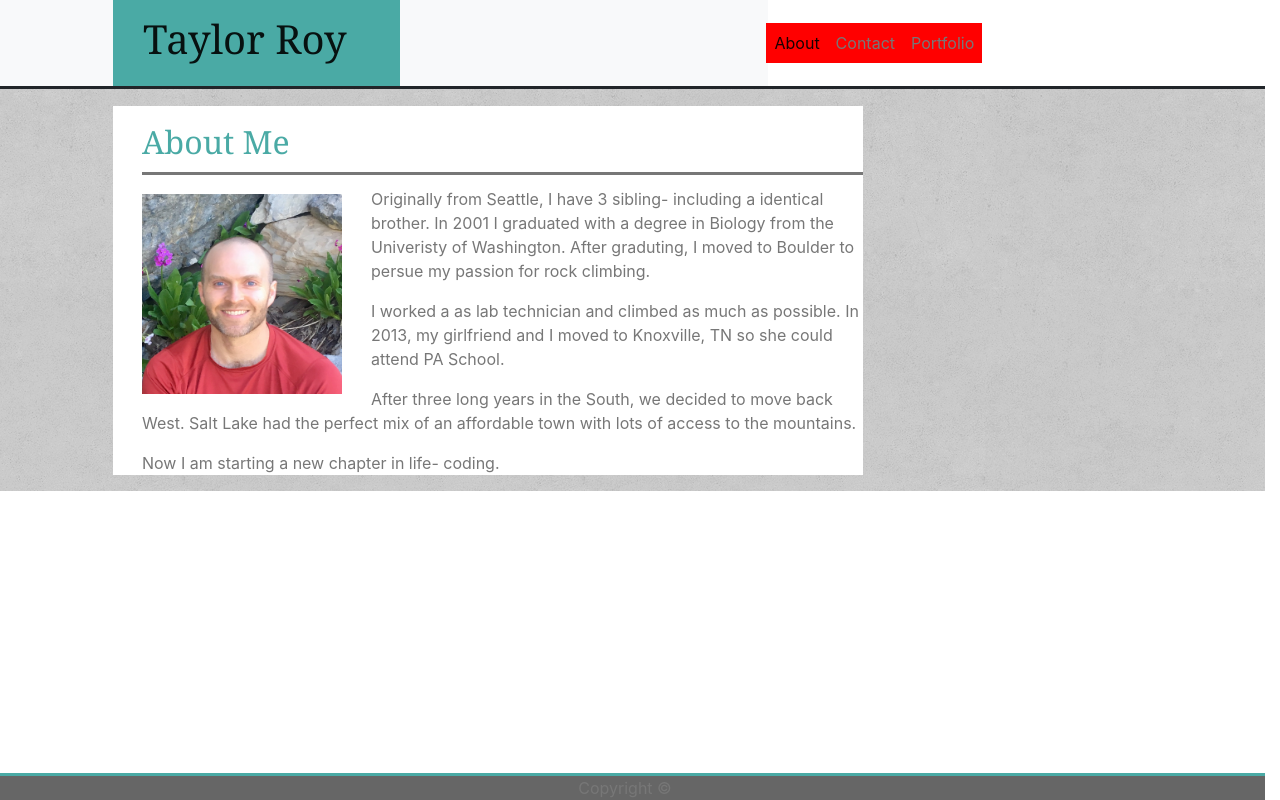
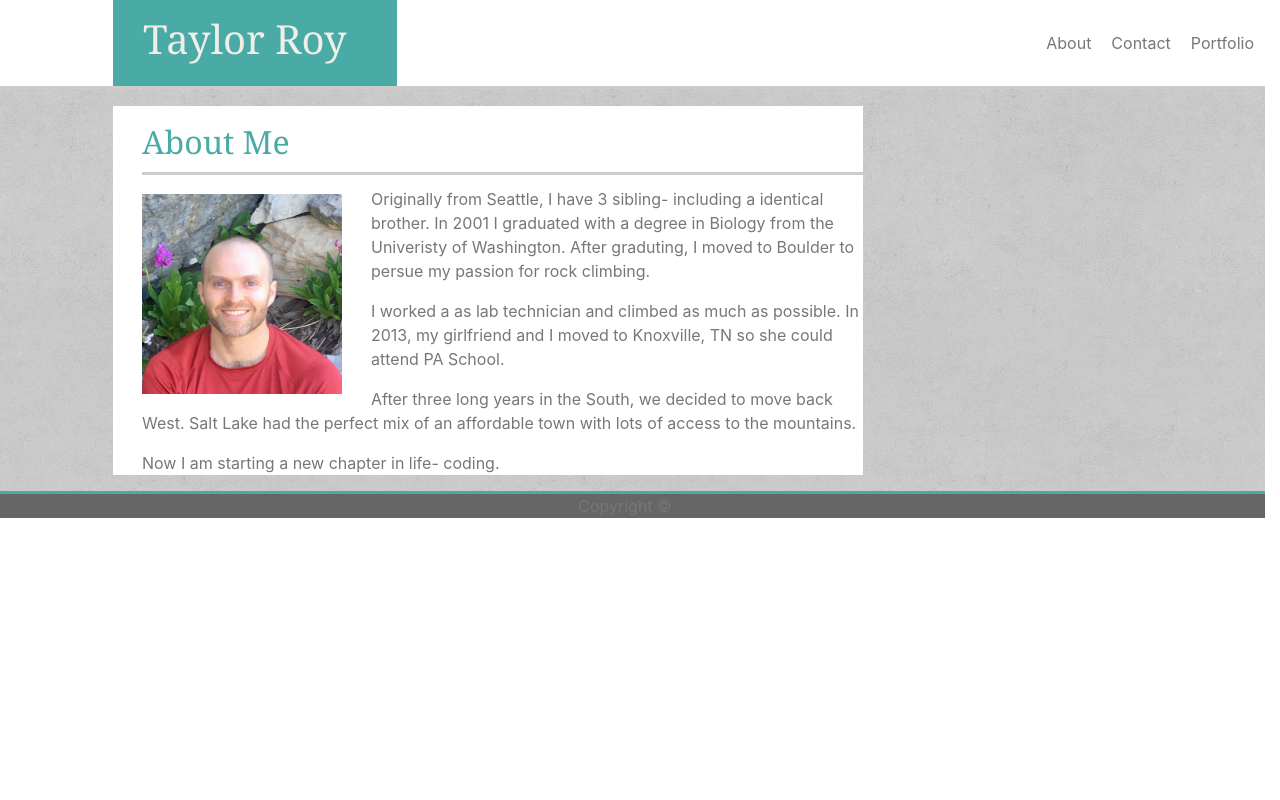
Before and after one commit to TaylorRoy/Bootstrap_Portfolio, a plain HTML site: page index.html in a window 1280 px wide. Drawn offline with nearby package versions, Linux system fonts and the light colour scheme.

Commit message:
second commit

```diff
--- a/css/style.css
+++ b/css/style.css
@@ -8,12 +8,13 @@ p {
 
 
 .navbar {
-    width: 60%;
+    width: 100%;
 padding-left: 113px;
 }
 
-.navbar-light .navbar-nav .show > .nav-link {
-    color:#777777;
+ .navbar-nav {
+
+    flex-direction: row;
 }
 
 
@@ -28,13 +29,20 @@ padding-left: 30px;
 padding-right: 54px;
 margin-top: -8px;
 margin-bottom: -8px;
+}
 
+.taylor {
+    width:200px;
 }
 
 .collapse {
     width:100%;
-    margin-left: 350px;
+    margin-left: 50%;
     background-color: purple;
+}
+.nav-link {
+    margin: 0 10px;
+    color:#777777;
 }
 
 .navbar-light .navbar-nav .nav-link {
@@ -47,7 +55,9 @@ margin-bottom: -8px;
     width: 100%;
     border-top-width: 3px;
 border-top-style: solid;
+border-color: #cccccc;
 clear: both;
+height: auto;
 }
 
 .main-bio {
@@ -78,10 +88,11 @@ padding-bottom: 3px;
     border-top-width: 3px;
 border-top-style: solid;
 padding-top: 12px;
+border-color: #cccccc;
 }
 
 .footer {
-    position: fixed;
+    position: sticky;
     bottom: 0px;
     width: 100%;
 }
@@ -99,4 +110,5 @@ padding-top: 12px;
     border-top-style: solid;
     border-color: #4aaaa5;
     color: #777777;
+    background-color: #666666;
 }
--- a/index.html
+++ b/index.html
@@ -15,15 +15,15 @@
 <STYLE>A {text-decoration: none;} </STYLE>
 
 <body>
-        <nav class="navbar navbar-expand-lg navbar-light bg-light">
-                <a class="navbar-brand" href="#"><h1>Taylor Roy</h1></a>
-                <button class="navbar-toggler" type="button" data-toggle="collapse" data-target="#navbarNav" aria-controls="navbarNav" aria-expanded="false" aria-label="Toggle navigation">
-                  <span class="navbar-toggler-icon"></span>
-                </button>
-                <div class="collapse navbar-collapse" id="navbarNav"</div>
+        <nav class="navbar">
+                <a class="navbar-brand" href="#"><h1 class="taylor">Taylor Roy</h1></a>
+                <!-- <button class="navbar-toggler" type="button" data-toggle="collapse" data-target="#navbarNav" aria-controls="navbarNav" aria-expanded="false" aria-label="Toggle navigation"> -->
+                  <!-- <span class="navbar-toggler-icon"></span> -->
+                <!-- </button> -->
+                <!-- <div class="collapse navbar-collapse" id="navbarNav"</div> -->
                   <ul class="navbar-nav">
                     <li class="nav-item active">
-                      <a class="nav-link"  href="#">About <span class="sr-only">(current)</span></a>
+                      <a class="nav-link" id="about" href="#">About <span class="sr-only">(current)</span></a>
                     </li>
                     <li class="nav-item">
                       <a class="nav-link" href="#">Contact</a>
```
Also changed, not shown: contact.html (+3 -3 lines).
